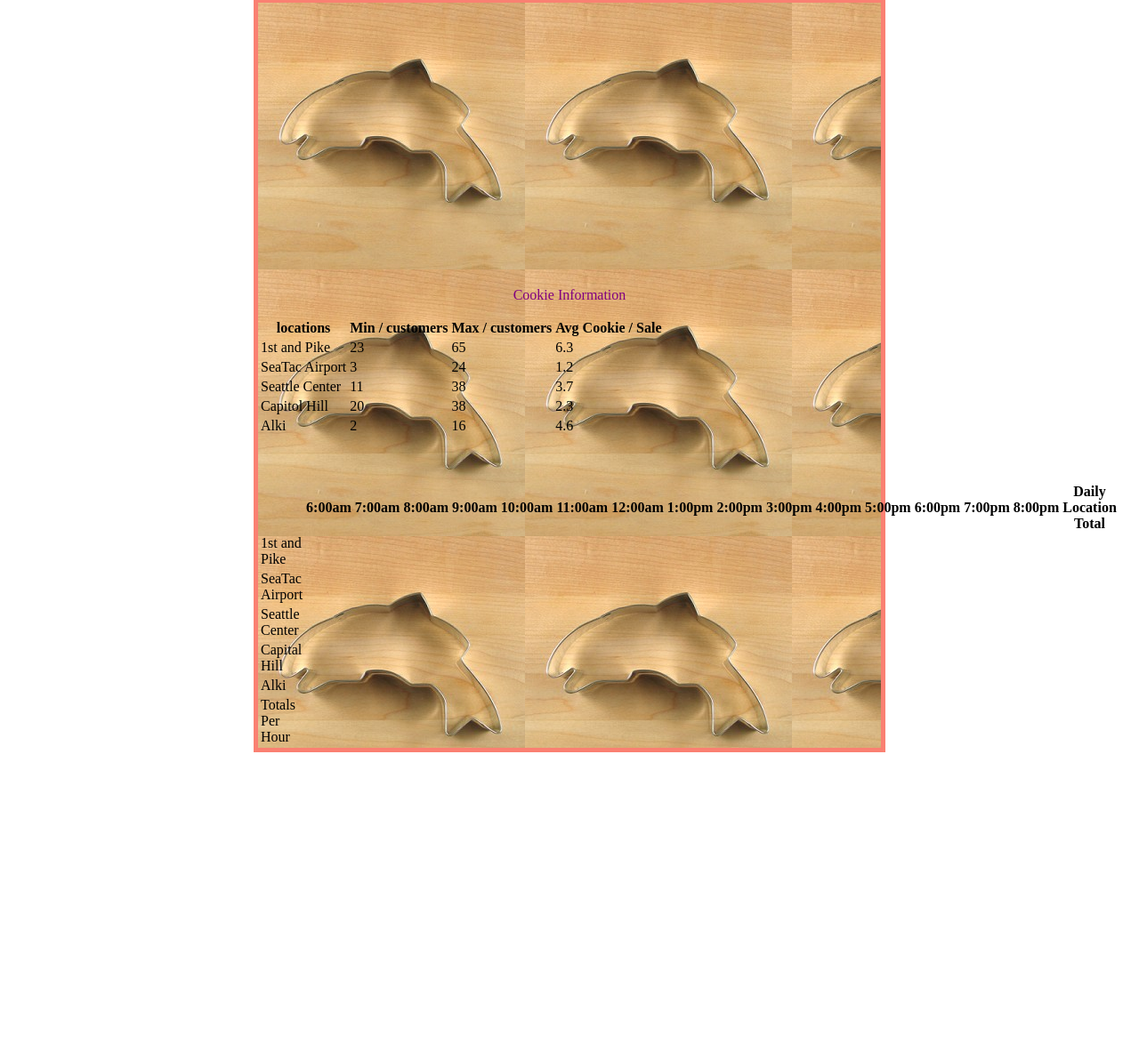
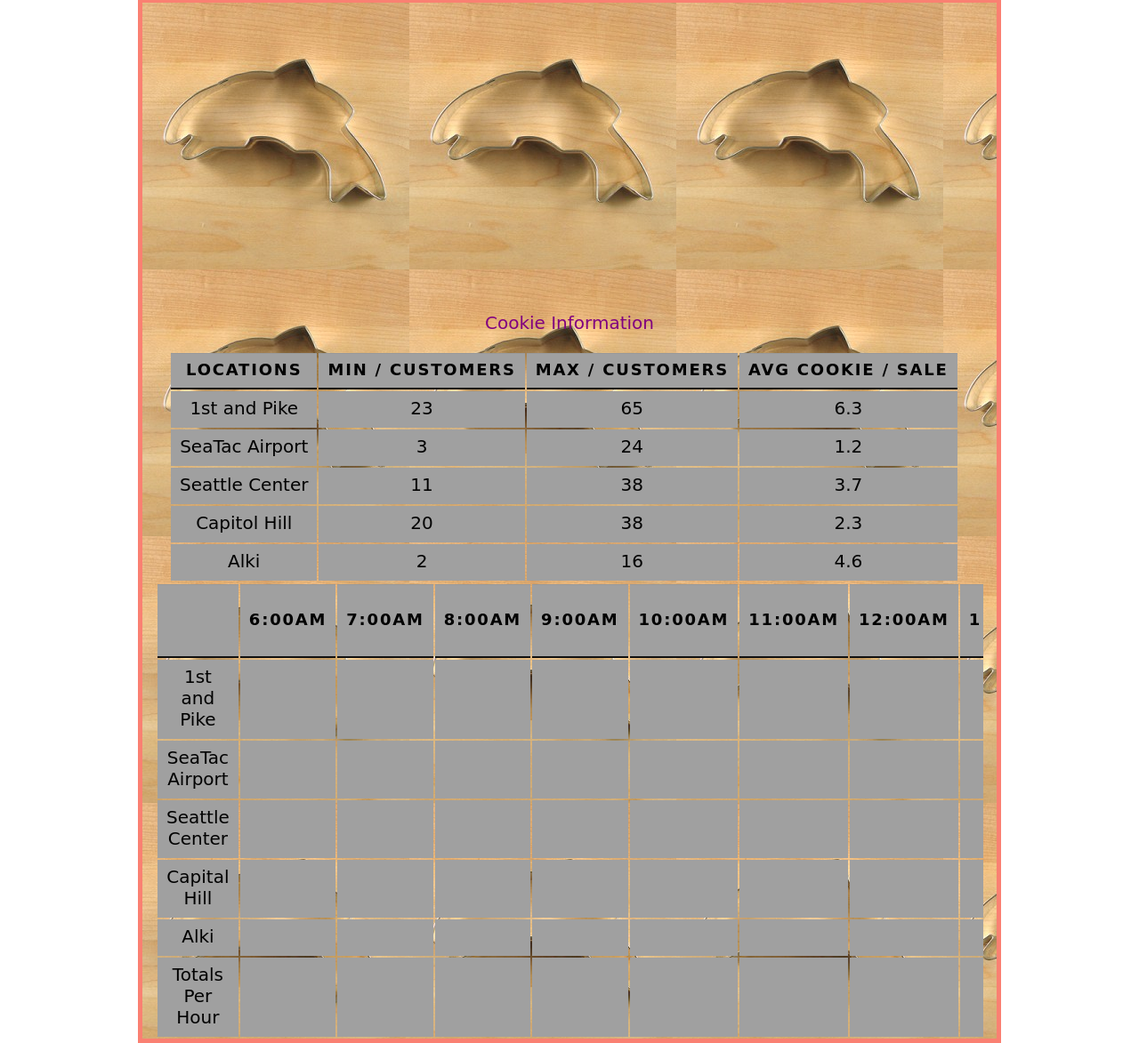
Before and after one commit to ByteMiBro/salmon_cookies, a plain HTML site: page store.html in a window 1280 px wide. Shown: the part 264-1437 px from the top of the page at 89% size. Before the commit the page ends 1118 px from the top, so only its background shows below. Drawn offline with Linux system fonts and the light colour scheme.

Commit message:
set up table and scrollbar

```diff
--- a/css/styles.css
+++ b/css/styles.css
@@ -1,14 +1,16 @@
 .fish{
   background-image: url("../images/fish.jpg");
+  background-color: red;
 }
 .data{
   padding-bottom: 50px;
 }
 .wrapper{
-  margin: 0px auto;
-  max-width: 700px;
+  margin: auto;
+  max-width: 960px;
   padding: 5px;
   background-color: salmon;
+
 }
 .cutter{
   background-image: url("../images/cutter.jpeg");
@@ -17,3 +19,27 @@
   text-align: center;
   color: purple;
 }
+.content header, table{
+  display: inline;
+  font-family: 'Patrick Hand', cursive;
+  font-size: 20px;
+  margin-right: 15px;
+  margin-left: 15px;
+}
+th, td{
+  padding: 7px 10px 10px 10px;
+  text-align: center;
+  background-color: #A0A0A0;
+}
+th{
+  text-transform: uppercase;
+  letter-spacing: 0.1em;
+  font-size: 90%;
+  border-bottom: 2px solid #111111;
+  border-top: 1px solid #999;
+}
+.scrollit{
+    overflow-x: scroll;
+    width: 930px;
+    display: block;
+}
--- a/store.html
+++ b/store.html
@@ -11,6 +11,7 @@
 <div class="wrapper">
   <div class = "cutter">
     <img src = "images/cutter.jpeg"/>
+<div class = "content">
   <header class = "page-header">
     <p>Cookie Information</p>
   </header>
@@ -56,7 +57,7 @@
       </tr>
     </tbody>
   </table>
-  <table>
+  <table class = "scrollit">
     <thead>
       <tr>
         <th></th>
@@ -78,7 +79,7 @@
         <th>Daily Location Total</th>
       </tr>
     </thead>
-    <tbody id= "store-locations">
+    <tbody>
       <tr>
         <td>1st and Pike</td>
         <td></td>
@@ -195,7 +196,11 @@
       </tr>
     </tbody>
   </table>
-  </div>
+  <div class = "clearfix"/>
+</div>
+</div>
+</div>
+</div>
   <!--table of store locations with calculations of cookies-->
   <!--first colum is location second colum is hours third columb is expected customers
   and fouthr colum is expected cookies per hour fifth colum is totol cookies in day-->
```
